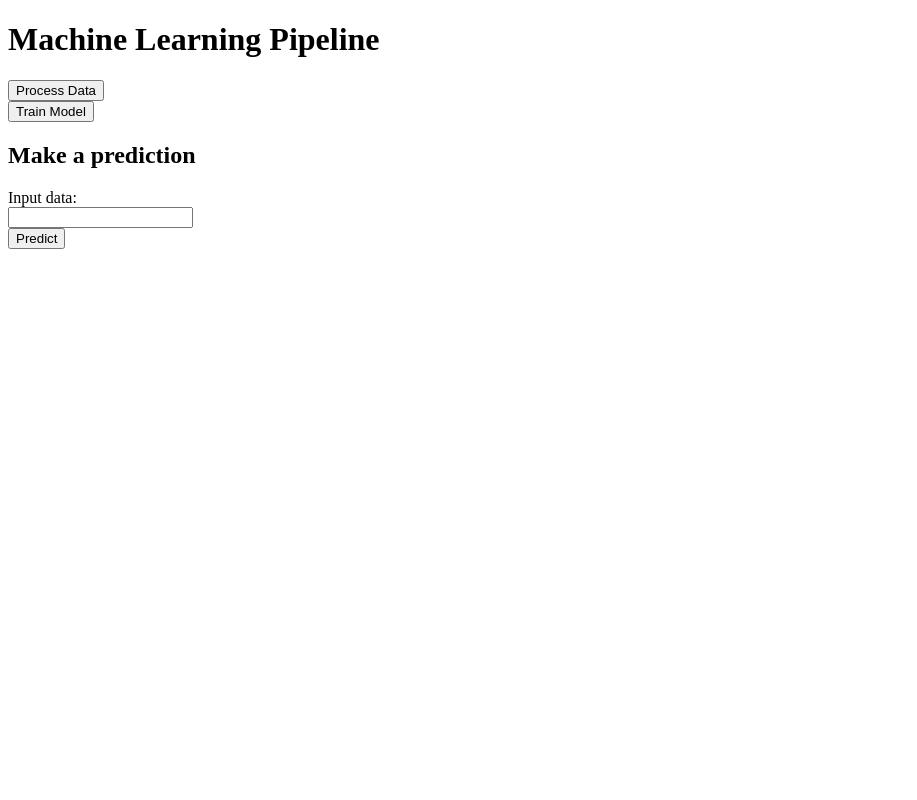
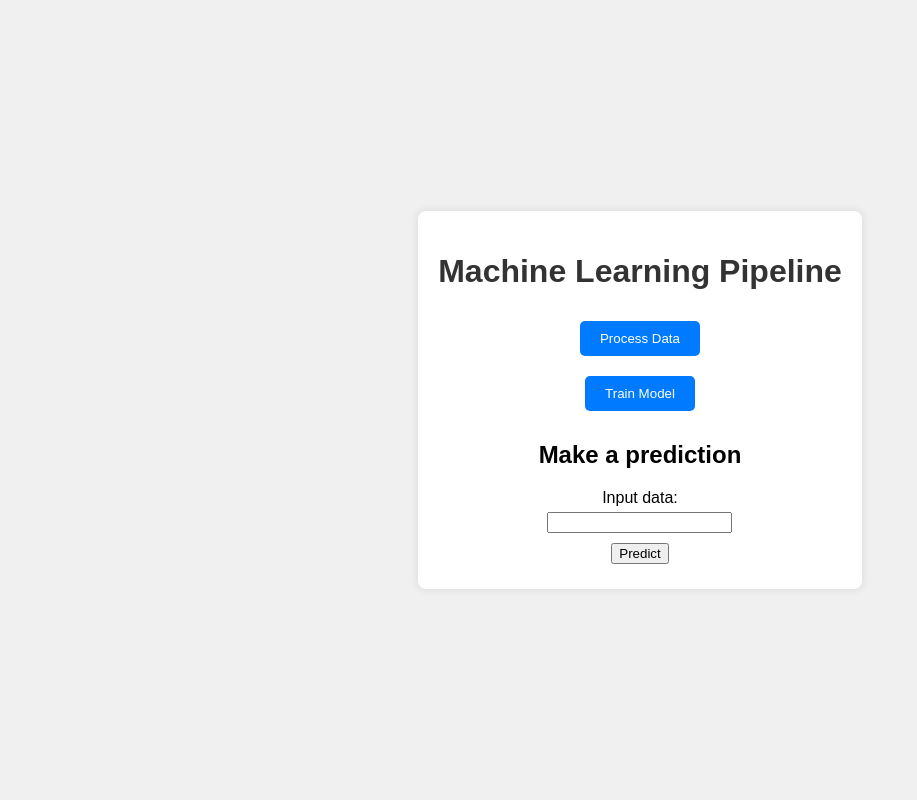
Before and after one commit to ThomasVrancken/info9023-mlops, a Flask app: page / in a window 1280 px wide. Shown: the whole page, without its empty margins (0-917 px from the left). Run offline with Flask 3, Linux system fonts and the light colour scheme.

Commit message:
Add better HTML code for the application

```diff
--- a/labs/08_docker_compose/deep_app/web-application/app.py
+++ b/labs/08_docker_compose/deep_app/web-application/app.py
@@ -31,14 +31,11 @@ def train_model():
 def predict():
     # Get the data from the POST request.
     data = request.get_json(force=True)
-
+    X = torch.tensor(data['input'], dtype=torch.float32)
     # Make prediction using model loaded from disk as per the data.
-    prediction = model(torch.tensor(data['input']))
-
-    # Take the first value of prediction
-    output = prediction.item()
-
-    return jsonify(output)
+    with torch.no_grad():
+        prediction = model(X)
+    return jsonify(prediction.item())
 
 # Home page
 @app.route('/')
--- a/labs/08_docker_compose/deep_app/web-application/templates/index.html
+++ b/labs/08_docker_compose/deep_app/web-application/templates/index.html
@@ -1,6 +1,46 @@
 <!DOCTYPE html>
 <html>
+<head>
+    <style>
+        body {
+            font-family: Arial, sans-serif;
+            margin: 0;
+            padding: 0;
+            display: flex;
+            justify-content: center;
+            align-items: center;
+            height: 100vh;
+            background-color: #f0f0f0;
+        }
+        .container {
+            text-align: center;
+            background-color: #fff;
+            padding: 20px;
+            border-radius: 8px;
+            box-shadow: 0px 0px 10px rgba(0,0,0,0.1);
+        }
+        h1 {
+            color: #333;
+        }
+        button {
+            margin: 10px;
+            padding: 10px 20px;
+            border: none;
+            border-radius: 5px;
+            background-color: #007BFF;
+            color: #fff;
+            cursor: pointer;
+        }
+        button:hover {
+            background-color: #0056b3;
+        }
+        label, input {
+            margin: 5px 0;
+        }
+    </style>
+</head>
 <body>
+    <div class="container">
         <h1>Machine Learning Pipeline</h1>
         <form action="/preprocess_data" method="post">
             <button type="submit">Process Data</button>
@@ -15,6 +55,7 @@
             <input type="text" id="inputData" name="inputData"><br>
             <input type="submit" value="Predict">
         </form>
+    </div>
 
     <script>
     document.getElementById('predictionForm').addEventListener('submit', async function(event) {
```
Also changed, not shown: labs/08_docker_compose/README.md. Lines whose indentation alone changed are shown as unchanged.
